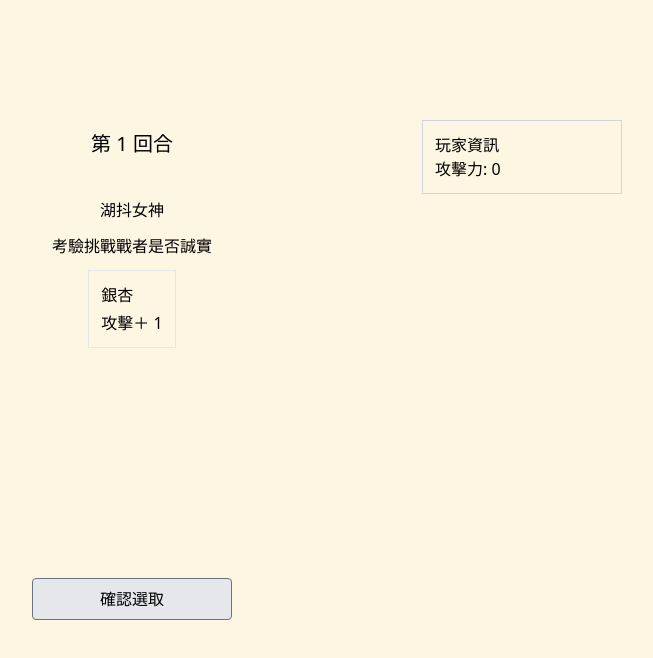
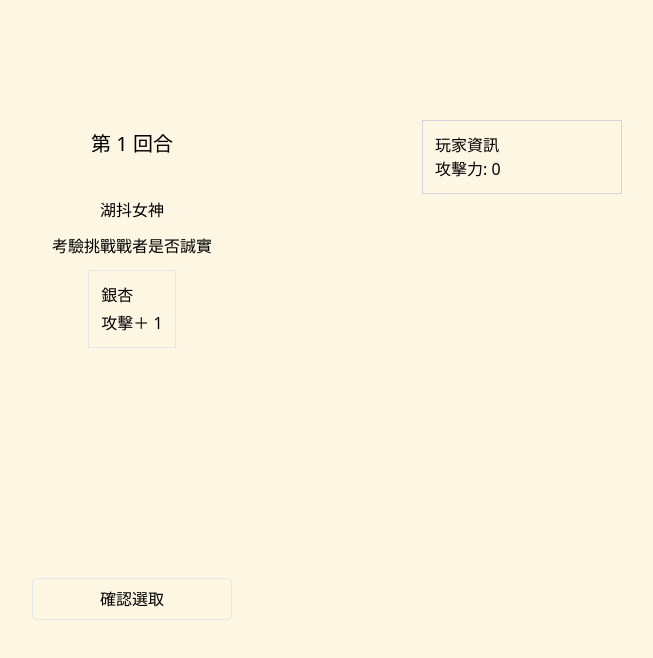
Before and after one commit to tahsdj/magic-wand, a React (Vite) app: page / in a window 1280 px wide. Shown: the top 658 px of the page, without its empty margins (508-1161 px from the left). Built offline with nearby package versions, Linux system fonts and the light colour scheme.

Commit message:
deploy with new button

```diff
--- a/src/components/Board/index.jsx
+++ b/src/components/Board/index.jsx
@@ -204,7 +204,7 @@ const Board = () => {
                 <>
                     {renderStage()}
                     <div
-                        className={`w-50 p-2 border border-solid border-gray-500 rounded text-center cursor-pointer ${isButtonDisabled ? "bg-gray-200 cursor-not-allowed" : ""}`}
+                        className={`w-50 p-2 border border-solid rounded text-center cursor-pointer ${isButtonDisabled ? "border-gray-200 cursor-not-allowed" : "border-[#2fad88fa]"}`}
                         onClick={() => {
                            if (!isButtonDisabled) handleConfirm()
                         }}
```
Also changed, not shown: 5 other files (tests, documents, lock files or other folders).
